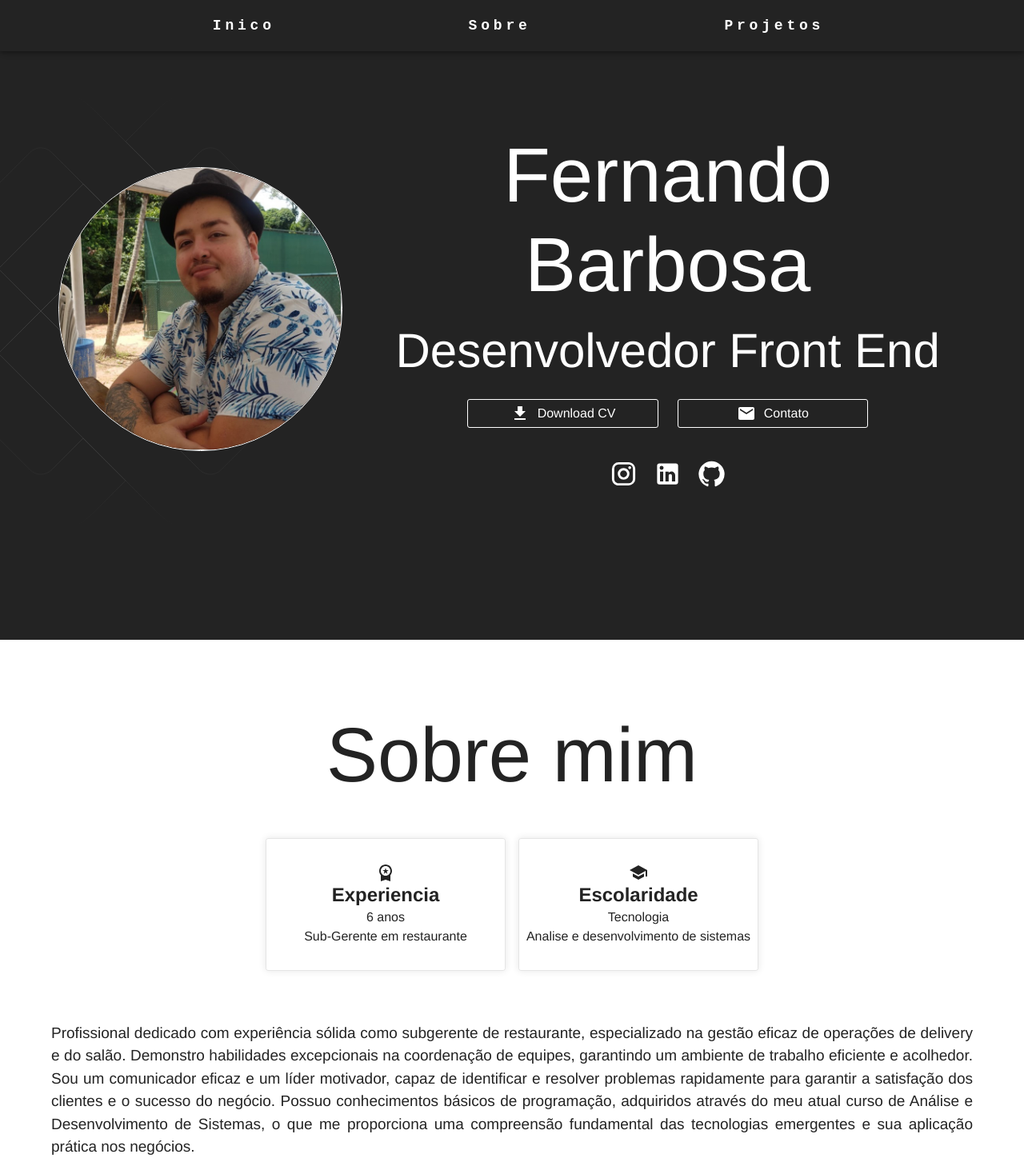
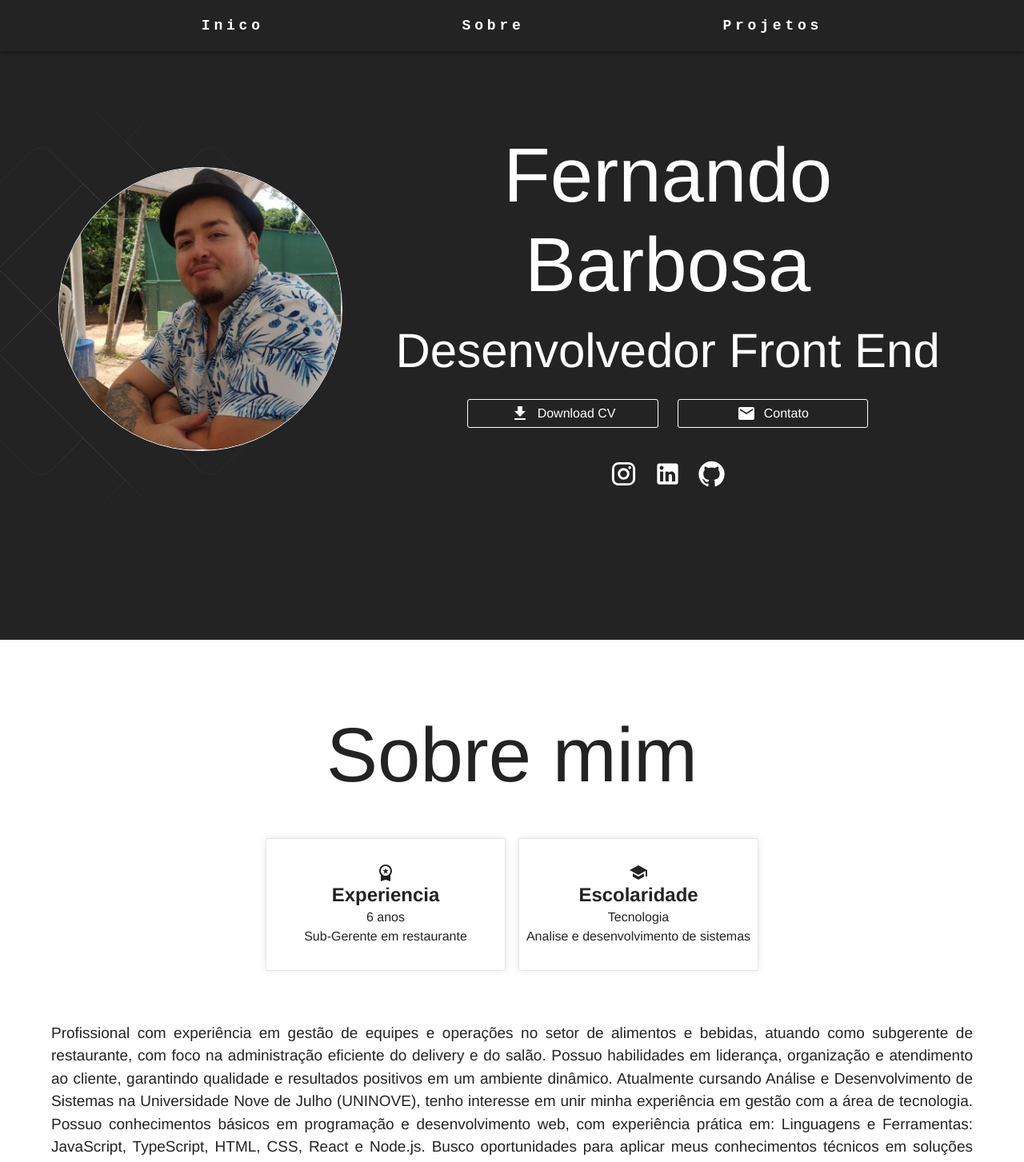
Before and after one commit to febarbosa98/vite-project, a React (Vite) app: page / in a window 1280 px wide. Shown: the top 1453 px of the page at 80% size. Built offline with nearby package versions, Linux system fonts and the light colour scheme.

Commit message:
navbar atualizado

```diff
--- a/src/componets/NavBar/NavBar.tsx
+++ b/src/componets/NavBar/NavBar.tsx
@@ -1,12 +1,71 @@
-import { AppBar, MenuItem, styled, Toolbar, Typography } from "@mui/material"
+import { AppBar,  CssBaseline, Fab, Fade, Slide, styled, Toolbar,  Typography, useScrollTrigger } from "@mui/material"
 import theme from "../../theme";
+import * as React from 'react';
+import Box from '@mui/material/Box';
+import KeyboardArrowUpIcon from '@mui/icons-material/KeyboardArrowUp';
 
-const NavBar = () => {
+
+
+interface Props {
+    window?: () => Window;
+  children?: React.ReactElement<unknown>;
+}
+function ScrollTop(props: Props) {
+  const { children, window } = props;
+
+  const trigger = useScrollTrigger({
+    target: window ? window() : undefined,
+    disableHysteresis: true,
+    threshold: 100,
+  });
+
+  const handleClick = (event: React.MouseEvent<HTMLDivElement>) => {
+    const anchor = (
+      (event.target as HTMLDivElement).ownerDocument || document
+    ).querySelector('#inicio');
+
+    if (anchor) {
+      anchor.scrollIntoView({
+        block: 'center',
+      });
+    }
+  };
+
+  return (
+    <Fade in={trigger}>
+      <Box
+        onClick={handleClick}
+        role="presentation"
+        sx={{ position: 'fixed', bottom: 16, right: 16 }}
+      >
+        {children}
+      </Box>
+    </Fade>
+  );
+}
+
+
+function HideOnScroll(props: Props) {
+  const { children, window } = props;
+    const trigger = useScrollTrigger({
+    target: window ? window() : undefined,
+
+  });
+
+  return (
+    <Slide appear={false} direction="down" in={!trigger}>
+      {children ?? <div />}
+    </Slide>
+  );
+}
+
+const NavBar = (props: Props) => {
 
     const StyledToobar = styled(Toolbar)(() => ({
         display:'flex',
         justifyContent: 'space-evenly',
         width: '100vw',
+        gap: '20px',
         [theme.breakpoints.up('xs')]:{ // <= mobile
           justifyContent: 'center',
 
@@ -18,9 +77,12 @@ const NavBar = () => {
 
     return (
       <>
-       <AppBar position="fixed">
+
+        <CssBaseline />
+       <HideOnScroll {...props}>
+        <AppBar >
        <StyledToobar>
-            <MenuItem><Typography
+            <Typography
             variant="h6"
             component="a"
             href="#inicio"
@@ -34,7 +96,6 @@ const NavBar = () => {
               [theme.breakpoints.up('xs')]:{ // <= mobile
                 fontSize: '16px',
                 justifyContent: 'center',
-                mr: -2,
 
             },
             [theme.breakpoints.up('md')]:{ // >= mobile
@@ -44,8 +105,8 @@ const NavBar = () => {
             }}
           >
             Inico
-          </Typography></MenuItem>
-            <MenuItem><Typography
+          </Typography>
+            <Typography
             variant="h6"
             noWrap
             component="a"
@@ -60,7 +121,6 @@ const NavBar = () => {
               [theme.breakpoints.up('xs')]:{ // <= mobile
                 fontSize: '16px',
                 justifyContent: 'center',
-                mr: -2,
 
             },
             [theme.breakpoints.up('md')]:{ // >= mobile
@@ -70,8 +130,8 @@ const NavBar = () => {
             }}
           >
             Sobre
-          </Typography></MenuItem>
-            <MenuItem><Typography
+          </Typography>
+            <Typography
             variant="h6"
             noWrap
             component="a"
@@ -86,7 +146,6 @@ const NavBar = () => {
               [theme.breakpoints.up('xs')]:{ // <= mobile
                 fontSize: '16px',
                 justifyContent: 'center',
-                mr: -2,
 
             },
             [theme.breakpoints.up('md')]:{ // >= mobile
@@ -96,12 +155,19 @@ const NavBar = () => {
             }}
           >
             Projetos
-          </Typography></MenuItem>
+          </Typography>
 
        </StyledToobar>
        </AppBar>
+        </HideOnScroll>
+        <ScrollTop {...props}>
+        <Fab size="small" aria-label="scroll back to top">
+          <KeyboardArrowUpIcon />
+        </Fab>
+      </ScrollTop>
+
       </>
-    )
+    );
   }
 
-  export default NavBar
+export default NavBar;
--- a/src/pages/Home/sections/About/About.tsx
+++ b/src/pages/Home/sections/About/About.tsx
@@ -103,7 +103,12 @@ const About = () => {
                     </Grid>
                 </Grid>
                 <Typography color="primary" variant="body1" fontSize={19} textAlign="justify" py={4}>
-                Profissional dedicado com experiência sólida como subgerente de restaurante, especializado na gestão eficaz de operações de delivery e do salão. Demonstro habilidades excepcionais na coordenação de equipes, garantindo um ambiente de trabalho eficiente e acolhedor. Sou um comunicador eficaz e um líder motivador, capaz de identificar e resolver problemas rapidamente para garantir a satisfação dos clientes e o sucesso do negócio. Possuo conhecimentos básicos de programação, adquiridos através do meu atual curso de Análise e Desenvolvimento de Sistemas, o que me proporciona uma compreensão fundamental das tecnologias emergentes e sua aplicação prática nos negócios.
+                Profissional com experiência em gestão de equipes e operações no setor de alimentos e bebidas, atuando como subgerente de restaurante, com foco na administração eficiente do delivery e do salão. Possuo habilidades em liderança, organização e atendimento ao cliente, garantindo qualidade e resultados positivos em um ambiente dinâmico.
+
+Atualmente cursando Análise e Desenvolvimento de Sistemas na Universidade Nove de Julho (UNINOVE), tenho interesse em unir minha experiência em gestão com a área de tecnologia. Possuo conhecimentos básicos em programação e desenvolvimento web, com experiência prática em:
+
+Linguagens e Ferramentas: JavaScript, TypeScript, HTML, CSS, React e Node.js.
+Busco oportunidades para aplicar meus conhecimentos técnicos em soluções inovadoras, contribuindo tanto na área de tecnologia quanto no setor de gestão operacional.
                 </Typography>
                 <hr />
                 <Typography color="primary" variant="h1" textAlign="center" id='skills' py={6}>Habilidades</Typography>
```
